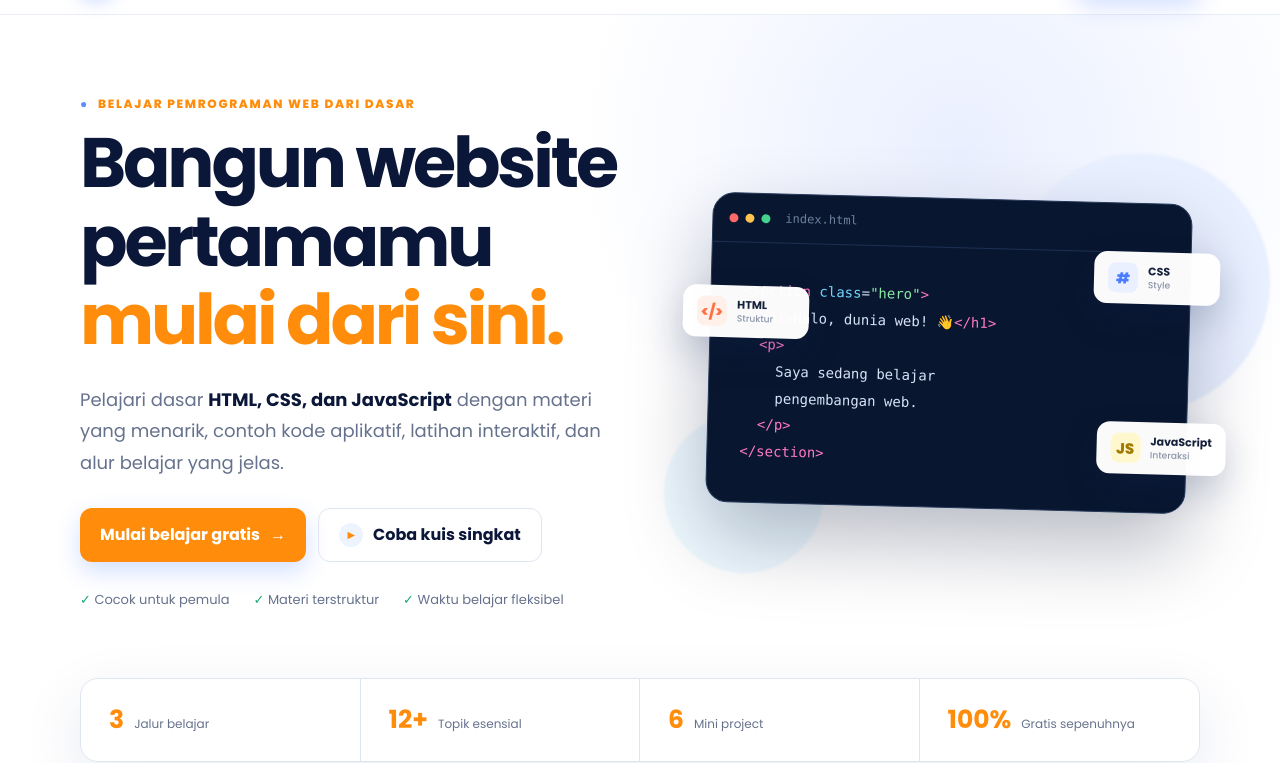
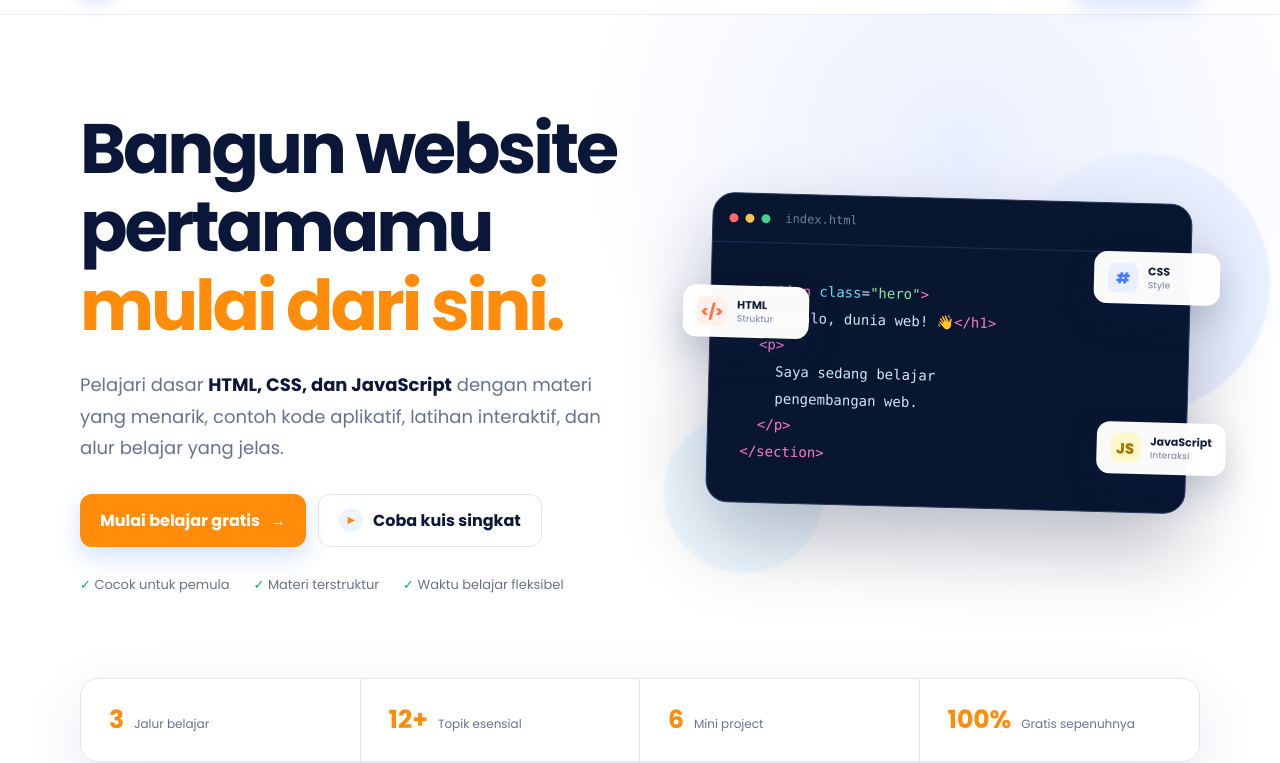
Before and after one commit to bayhaqqyy/progetrain, a plain HTML site: page index.html in a window 1280 px wide. Shown: the part 62-825 px from the top of the page. Drawn offline with Linux system fonts and the light colour scheme.

Commit message:
remove eyebrow paragraph from hero section in index.html

```diff
--- a/index.html
+++ b/index.html
@@ -36,7 +36,6 @@
     <section class="hero section" id="home">
       <div class="container hero-grid">
         <div class="hero-copy reveal">
-          <p class="eyebrow"><span>●</span> Belajar pemrograman web dari dasar</p>
           <h1>Bangun website pertamamu <span>mulai dari sini.</span></h1>
           <p class="hero-lead">Pelajari dasar <strong>HTML, CSS, dan JavaScript</strong> dengan materi yang menarik, contoh kode aplikatif, latihan interaktif, dan alur belajar yang jelas.</p>
           <div class="hero-actions">
```
